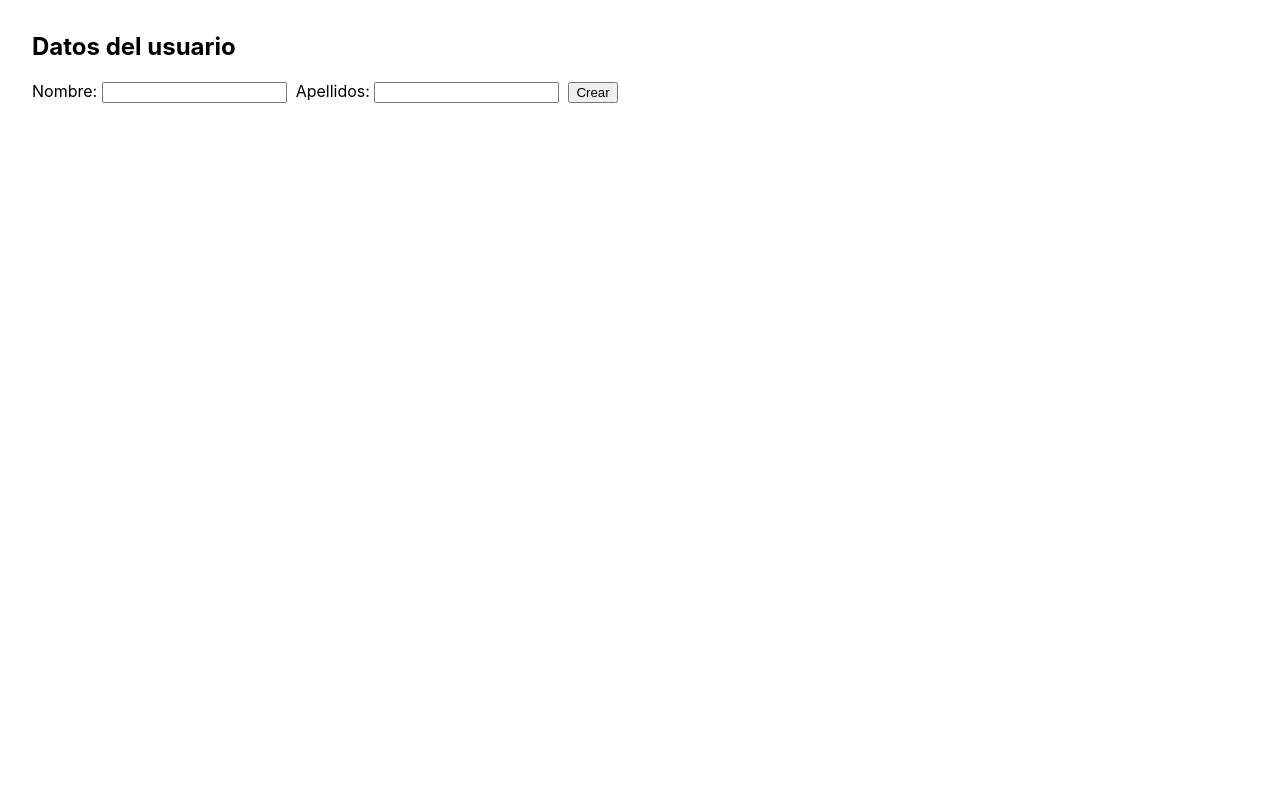
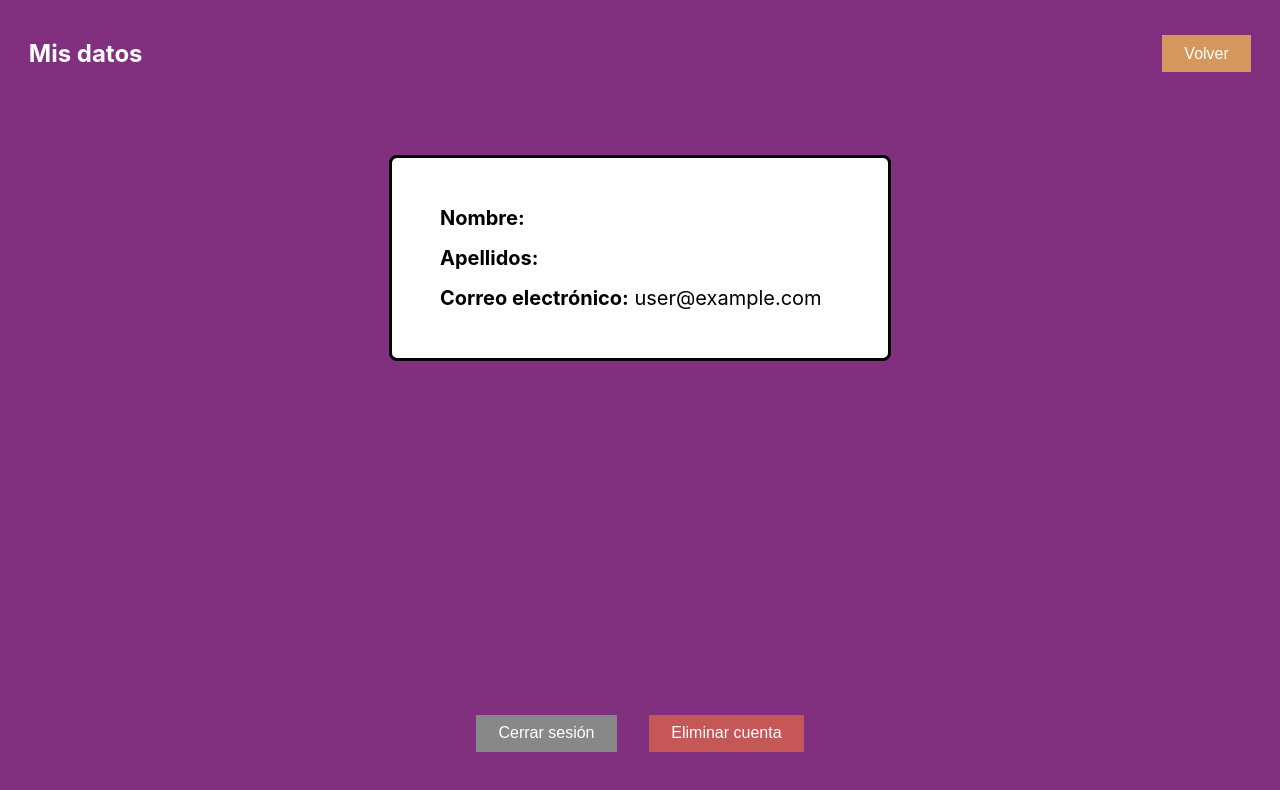
Before and after one commit to XushengQiu/tfg_frontend, a React (Create React App) app: page /profile in a window 1280 px wide. Before the commit this address led to /onboarding. Shown: the top 790 px of the page. Built offline with nearby package versions, Linux system fonts and the light colour scheme; no server answers; the database is empty; sample sign-in values are in the browser's storage.

Commit message:
Basic login + fixed backend

```diff
--- a/src/App.jsx
+++ b/src/App.jsx
@@ -3,6 +3,7 @@ import { AuthProvider, useAuth } from './auth-context';
 import Login       from './pages/Login';
 import Onboarding  from './pages/Onboarding';
 import Dashboard   from './pages/Dashboard';
+import Profile from './pages/Profile';
 
 /* ─── Wrapper que SOLO muestra children si hay sesión ─── */
 function Protected({ children }) {
@@ -22,6 +23,7 @@ export default function App() {
                     <Route path="/login"       element={<Login />} />
                     <Route path="/onboarding"  element={<Protected><Onboarding /></Protected>} />
                     <Route path="/dashboard"   element={<Protected><Dashboard  /></Protected>} />
+                    <Route path="/profile"   element={<Protected><Profile   /></Protected>} />
 
                     {/* 404: cualquier otra URL */}
                     <Route path="*" element={<Navigate to="/login" replace />} />
--- a/src/auth-context.jsx
+++ b/src/auth-context.jsx
@@ -1,63 +1,79 @@
 import {
     onAuthStateChanged,
     signInWithPopup,
+    signOut,
+    deleteUser,
     getAdditionalUserInfo,
 } from 'firebase/auth';
-import { doc, getDoc } from 'firebase/firestore';
-import { auth, db, googleProvider } from './firebase';
-import { createContext, useContext, useEffect, useState } from 'react';
+import { auth, googleProvider } from './firebase';
+import {
+    createContext,
+    useContext,
+    useEffect,
+    useState,
+} from 'react';
 import { useNavigate } from 'react-router-dom';
+import { getProfile, deleteAccount as deleteAccountAPI } from './services/api';
 
-const AuthCtx   = createContext();
+const AuthCtx = createContext();
 export const useAuth = () => useContext(AuthCtx);
 
 export function AuthProvider({ children }) {
-    const [user,    setUser]    = useState(null);   // sesión Firebase Auth
-    const [profile, setProfile] = useState(null);   // documento en Firestore
+    const [user,    setUser]    = useState(null);   // Firebase user
+    const [profile, setProfile] = useState(null);   // datos de tu API
     const [loading, setLoading] = useState(true);
-    const navigate = useNavigate();
+    const navigate              = useNavigate();
 
-    /* Escucha cambios de sesión */
+    /** escucha sesión Firebase */
     useEffect(() => {
         const unsub = onAuthStateChanged(auth, async (fbUser) => {
             setUser(fbUser);
 
-            if (!fbUser) {                   // ── NO logueado
+            if (!fbUser) {                           // no log-in
                 setProfile(null);
                 navigate('/login', { replace:true });
                 setLoading(false);
                 return;
             }
 
-            /* Intenta leer el perfil en Firestore */
-            const ref  = doc(db, 'users', fbUser.uid);
-            const snap = await getDoc(ref);
-
-            if (snap.exists()) {             // ── Usuario ya tiene perfil
-                setProfile(snap.data());
-                navigate('/dashboard', { replace:true });
-            } else {                         // ── Primera vez
+            /* ya logueado -> intenta traer su perfil */
+            try {
+                const { data } = await getProfile();
+                setProfile(data);
+            } catch {                                // 404 si aún no existe en tu BD
                 setProfile(null);
-                navigate('/onboarding', { replace:true });
             }
-
             setLoading(false);
         });
-
-        return () => unsub();
+        return unsub;
     }, [navigate]);
 
-    /* ---------- Login con Google ---------- */
+    /** Google sign-in */
     const login = async () => {
-        const res = await signInWithPopup(auth, googleProvider);
+        const res   = await signInWithPopup(auth, googleProvider);
         const isNew = getAdditionalUserInfo(res).isNewUser;
 
-        if (isNew)       navigate('/onboarding', { replace:true });
-        else             navigate('/dashboard',  { replace:true });
+        if (isNew) navigate('/onboarding', { replace:true });
+        else       navigate('/dashboard',  { replace:true });
     };
 
-    const value = { user, profile, login };
+    /** logout */
+    const logout = () => signOut(auth);
 
-    if (loading) return null;            // spinner si quieres
-    return <AuthCtx.Provider value={value}>{children}</AuthCtx.Provider>;
+    /** borrar cuenta: API → Auth */
+    const deleteAccount = async () => {
+        // 1) elimina en tu backend
+        await deleteAccountAPI();
+        // 2) elimina en Firebase Auth
+        await deleteUser(auth.currentUser);
+        // onAuthStateChanged se encargará de redirigir a /login
+    };
+
+    if (loading) return null;
+
+    return (
+        <AuthCtx.Provider value={{ user, profile, login, logout, deleteAccount }}>
+            {children}
+        </AuthCtx.Provider>
+    );
 }
--- a/src/index.css
+++ b/src/index.css
@@ -11,3 +11,27 @@ code {
   font-family: source-code-pro, Menlo, Monaco, Consolas, 'Courier New',
     monospace;
 }
+
+.profile-wrapper   { display:flex; flex-direction:column; min-height:100vh; background:#812f7f; color:#fff; }
+.profile-header    { display:flex; justify-content:space-between; align-items:center; padding:1.2rem 1.8rem; }
+.profile-card      { margin:3rem auto; padding:2rem 3rem; border:3px solid #000; border-radius:8px; width:min(90%,400px); background:#fff; color:#000; }
+.profile-card p    { margin:1rem 0; font-size:1.25rem; }
+.profile-footer    { margin-top:auto; display:flex; justify-content:center; gap:2rem; padding-bottom:3rem; }
+.logout-btn,
+.delete-btn,
+.back-btn          { padding:.6rem 1.4rem; border:none; cursor:pointer; font-size:1rem; }
+.logout-btn        { background:#888;    color:#fff; }
+.delete-btn        { background:#c55757; color:#fff; }
+.back-btn          { background:#d5975d; color:#fff; }
+
+.modal-overlay {
+  position:fixed; inset:0; background:rgba(0,0,0,.6);
+  display:flex; align-items:center; justify-content:center;
+  z-index:999;
+}
+.modal {
+  background:#d9d9d9; color:#000; padding:2rem 3rem;
+  border-radius:4px; max-width:90%; text-align:center;
+}
+.modal-actions { display:flex; gap:1.5rem; justify-content:center; margin-top:1.5rem; }
+.modal-actions .delete-btn[disabled] { opacity:.6; cursor:not-allowed; }
--- a/src/pages/Dashboard.jsx
+++ b/src/pages/Dashboard.jsx
@@ -1,14 +1,30 @@
 import { useAuth } from '../auth-context';
+import { useNavigate } from 'react-router-dom';
 
 export default function Dashboard() {
-    const { profile } = useAuth();
+    const { profile, user } = useAuth();
+    const navigate = useNavigate();
+
     return (
         <div className="dashboard">
-            <header>
-                <h1>Hola, {profile?.name}</h1>
-                {/* botón “Crear metas”, avatar, etc. */}
+            <header style={{display:'flex',justifyContent:'flex-end',padding:'1rem'}}>
+                <button
+                    onClick={() => navigate('/profile')}
+                    style={{
+                        width:'42px',height:'42px',borderRadius:'50%',border:'none',
+                        overflow:'hidden',cursor:'pointer',background:'#ddd'
+                    }}
+                >
+                    <img
+                        src={user?.photoURL || '/default-avatar.svg'}
+                        alt="perfil"
+                        style={{width:'100%',height:'100%'}}
+                    />
+                </button>
             </header>
-            {/* tabla metas + gráfico */}
+
+            <h1 style={{paddingLeft:'1.5rem'}}>Hola, {profile?.nombre ?? profile?.name}</h1>
+            {/* el resto de tu dashboard */}
         </div>
     );
 }
--- a/src/pages/Onboarding.jsx
+++ b/src/pages/Onboarding.jsx
@@ -1,39 +1,50 @@
 import { useState } from 'react';
-import { useAuth } from '../auth-context';
-import { doc, setDoc, serverTimestamp } from 'firebase/firestore';
-import { db } from '../firebase';
 import { useNavigate } from 'react-router-dom';
+import { createUser } from '../services/api';
 
 export default function Onboarding() {
-    const { user } = useAuth();
-    const [name, setName]       = useState('');
+    const [name, setName] = useState('');
     const [surname, setSurname] = useState('');
+    const [loading, setLoading] = useState(false);
     const navigate = useNavigate();
 
     const handleSubmit = async (e) => {
         e.preventDefault();
+        setLoading(true);
 
-        await setDoc(doc(db, 'users', user.uid), {
-            name,
-            surname,
-            createdAt: serverTimestamp(),
-        });
+        try {
+            /* 1) crear usuario en tu API ---------------------- */
+            await createUser({ nombre: name, apellidos: surname });
 
-        navigate('/dashboard', { replace:true });
+            /* 2) todo OK → Dashboard -------------------------- */
+            navigate('/dashboard', { replace: true });
+        } catch (err) {
+            console.error(err);
+
+            /* 3) FALLO → simplemente informar al usuario ------ */
+            alert('No se pudo crear el usuario. Inténtalo más tarde.');
+            navigate('/login', { replace: true });
+        } finally {
+            setLoading(false);
+        }
     };
 
     return (
-        <form onSubmit={handleSubmit} style={{ margin:'2rem' }}>
+        <form onSubmit={handleSubmit} style={{ margin: '2rem' }}>
             <h2>Datos del usuario</h2>
-            <label>Nombre:&nbsp;
-                <input value={name} onChange={e=>setName(e.target.value)} required />
+            <label>
+                Nombre:&nbsp;
+                <input value={name} onChange={(e) => setName(e.target.value)} required />
             </label>
             &nbsp;&nbsp;
-            <label>Apellidos:&nbsp;
-                <input value={surname} onChange={e=>setSurname(e.target.value)} required />
+            <label>
+                Apellidos:&nbsp;
+                <input value={surname} onChange={(e) => setSurname(e.target.value)} required />
             </label>
             &nbsp;&nbsp;
-            <button type="submit">Crear</button>
+            <button type="submit" disabled={loading}>
+                {loading ? 'Creando…' : 'Crear'}
+            </button>
         </form>
     );
 }
--- /dev/null
+++ b/src/pages/Profile.jsx
@@ -0,0 +1,107 @@
+// src/pages/Profile.jsx
+import { useEffect, useState } from 'react';
+import { useNavigate } from 'react-router-dom';
+import { useAuth } from '../auth-context';
+import { getProfile, deleteAccount as deleteAPI } from '../services/api';
+import '../index.css';               // opcional si lo separas
+
+export default function Profile() {
+    const { user, logout, deleteAccount } = useAuth();
+    const [profile, setProfile]   = useState(null);
+    const [confirm, setConfirm]   = useState(false);   // muestra modal confirmación
+    const [error,   setError]     = useState(false);   // muestra modal error
+    const [timer,   setTimer]     = useState(10);      // cuenta atrás
+    const navigate = useNavigate();
+
+    /* ─── carga el perfil de la API ─── */
+    useEffect(() => {
+        (async () => {
+            try {
+                const { data } = await getProfile();
+                setProfile(data);
+            } catch (err) {
+                console.error(err);
+            }
+        })();
+    }, []);
+
+    /* ─── cuenta atrás de 10 s ─── */
+    useEffect(() => {
+        if (!confirm) { setTimer(10); return; }
+        if (timer === 0) return;
+        const id = setTimeout(() => setTimer((t) => t - 1), 1000);
+        return () => clearTimeout(id);
+    }, [confirm, timer]);
+
+    /* ─── elimina cuenta ─── */
+    const handleDelete = async () => {
+        try {
+            await deleteAPI();       // DELETE /api/usuarios
+            navigate('/login', { replace: true });
+        } catch (err) {
+            console.error(err);
+            setConfirm(false);
+            setError(true);
+        }
+    };
+
+    return (
+        <div className="profile-wrapper">
+            {/* Header */}
+            <header className="profile-header">
+                <h2>Mis datos</h2>
+                <button className="back-btn" onClick={() => navigate('/dashboard')}>
+                    Volver
+                </button>
+            </header>
+
+            {/* Datos */}
+            <main className="profile-card">
+                <p><strong>Nombre:</strong> {profile?.nombre}</p>
+                <p><strong>Apellidos:</strong> {profile?.apellidos}</p>
+                <p><strong>Correo electrónico:</strong> {user?.email}</p>
+            </main>
+
+            {/* Acciones */}
+            <footer className="profile-footer">
+                <button className="logout-btn" onClick={logout}>Cerrar sesión</button>
+                <button className="delete-btn" onClick={() => setConfirm(true)}>
+                    Eliminar cuenta
+                </button>
+            </footer>
+
+            {/* Modal confirmación */}
+            {confirm && (
+                <div className="modal-overlay">
+                    <div className="modal">
+                        <p>¿Estás seguro de querer eliminar esta cuenta?<br />Esta acción será irreversible.</p>
+
+                        <div className="modal-actions">
+                            <button className="delete-btn"
+                                    disabled={timer > 0}
+                                    onClick={handleDelete}>
+                                {timer > 0 ? `Eliminar cuenta (${timer})` : 'Eliminar cuenta'}
+                            </button>
+
+                            <button className="back-btn" onClick={() => setConfirm(false)}>
+                                Cancelar
+                            </button>
+                        </div>
+                    </div>
+                </div>
+            )}
+
+            {/* Modal error */}
+            {error && (
+                <div className="modal-overlay">
+                    <div className="modal">
+                        <p>Ha ocurrido un error.</p>
+                        <button className="back-btn" onClick={() => setError(false)}>
+                            Volver
+                        </button>
+                    </div>
+                </div>
+            )}
+        </div>
+    );
+}
--- /dev/null
+++ b/src/services/api.js
@@ -0,0 +1,27 @@
+import axios from 'axios';
+import { auth } from '../firebase';
+
+/* instancia pre-configurada */
+const api = axios.create({
+    baseURL: process.env.REACT_APP_API_URL,
+});
+
+/* token Firebase → header Authorization */
+api.interceptors.request.use(async (config) => {
+    const user = auth.currentUser;
+    if (user) {
+        const token = await user.getIdToken();
+        config.headers.Authorization = `Bearer ${token}`;
+    }
+    return config;
+});
+
+/* helpers de dominio ---------------------------------- */
+export const createUser    = (data) => api.post('/api/usuarios', data);   // POST
+export const getProfile    = ()       => api.get ('/api/usuarios');      // GET
+export const deleteAccount = ()       => api.delete('/api/usuarios');    // DELETE
+/* añade más endpoints cuando los necesites               */
+
+export default api;
+
+console.log('API URL in runtime →', process.env.REACT_APP_API_URL);
```
Also changed, not shown: package.json (+4 -3 lines), public/index.html (line endings or trailing spaces), 2 other files (tests, documents, lock files or other folders).
